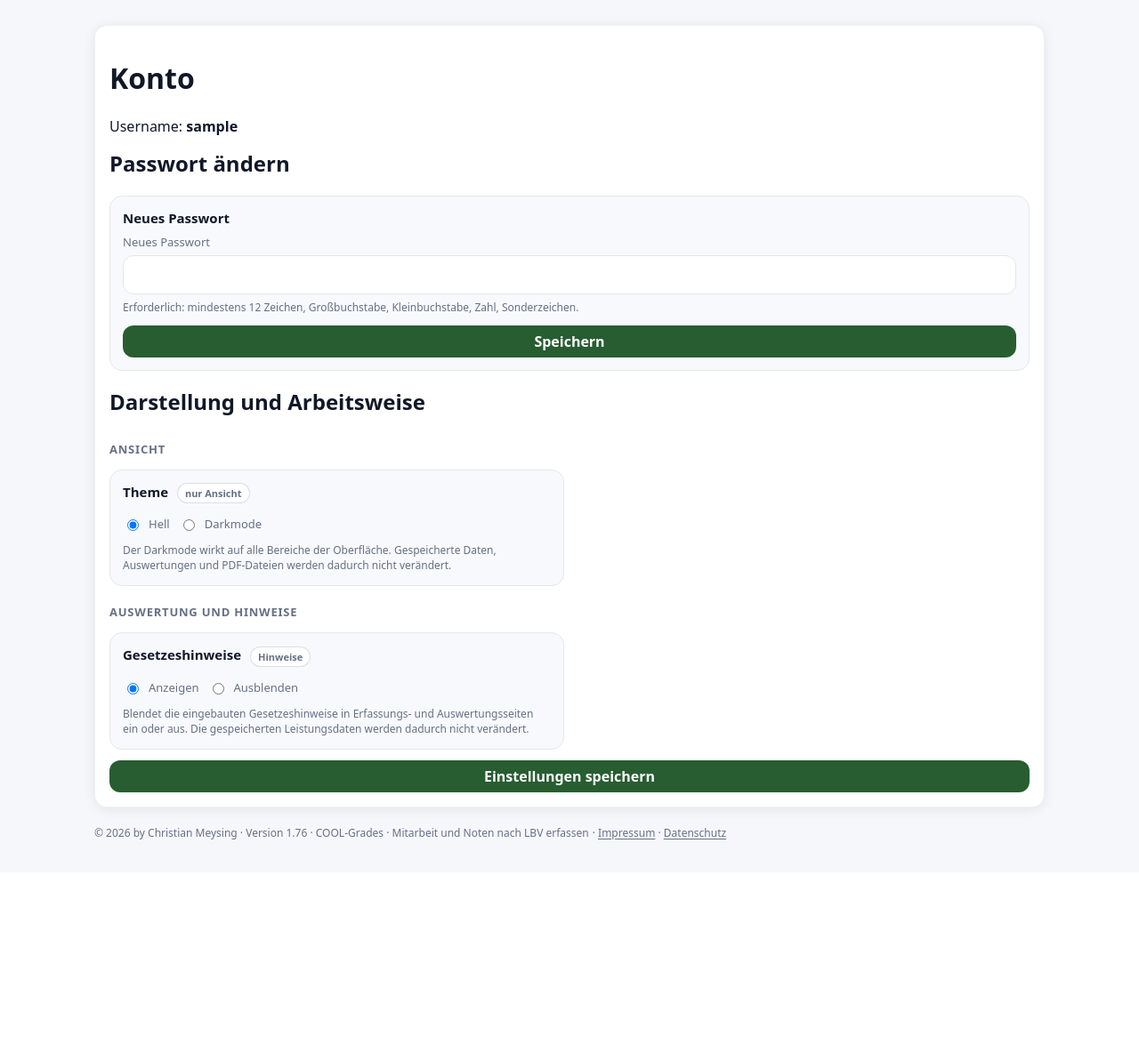
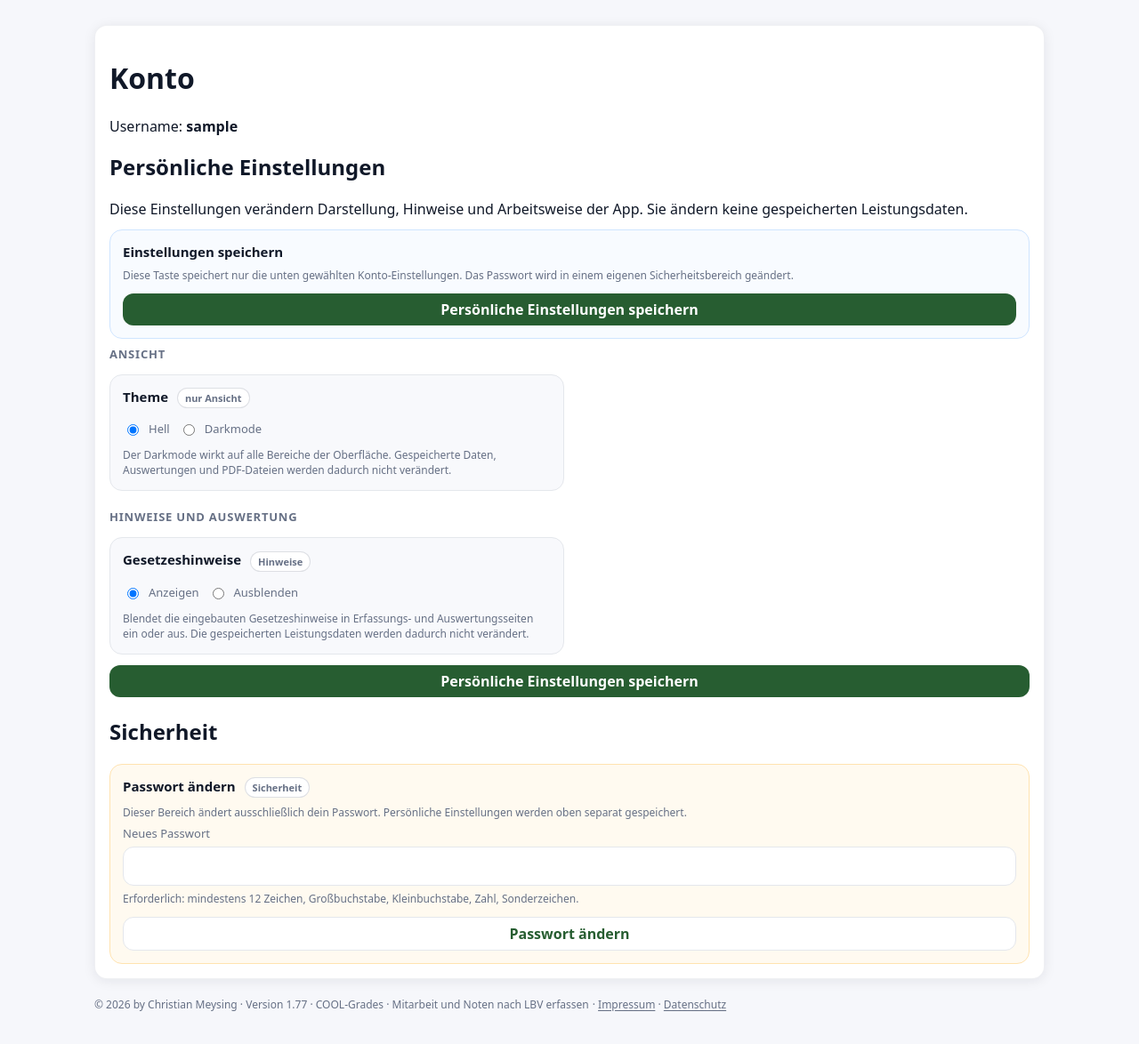
Before and after one commit to chrismey-71/cool-grades, a PHP site: page /account.php in a window 1280 px wide. Shown: the part 89-1263 px from the top of the page at 89% size. Before the commit the page ends 1033 px from the top, so only its background shows below. Run offline with PHP 8.4, Linux system fonts and the light colour scheme; the visitor is signed in with stand-in values (Sample User, id 1); data comes from the database, SQL or seed files in the repository; tables that the repository leaves empty hold one stand-in row (values such as "Sample post"); some libraries are stand-ins or nearby versions.

Commit message:
Version 1.77: Beurteilungszeitraum und Konto-UI verbessern

```diff
--- a/account.php
+++ b/account.php
@@ -79,97 +79,27 @@ render_header('Konto',$u);
 <div class="muted">Username: <b><?php echo h($u['username']); ?></b></div>
 <?php if($msg): ?><div class="card" style="border-color:#bfe5cd;background:#e8f5ee;margin-top:10px"><?php echo h($msg); ?></div><?php endif; ?>
 <?php if($err): ?><div class="card" style="border-color:#ffc6c0;background:#ffeceb;margin-top:10px"><?php echo h($err); ?></div><?php endif; ?>
-<h2 style="margin-top:14px">Passwort ändern</h2>
-<div class="settings-panel" style="margin-top:12px">
-  <form method="post" <?php echo dirty_form_attrs(); ?>>
-    <?php echo csrf_input(); ?>
-    <input type="hidden" name="action" value="password">
-    <div class="settings-panel-title">Neues Passwort</div>
-    <label class="muted">Neues Passwort</label>
-    <input class="input" type="password" name="new_password" required>
-    <div class="small muted settings-panel-note">Erforderlich: <?php echo h(password_policy_summary()); ?>.</div>
-    <div style="height:12px"></div><button class="btn">Speichern</button>
-  </form>
+
+<h2 id="account-display-workflow" style="margin-top:18px">Persönliche Einstellungen</h2>
+<div class="muted" style="margin-top:4px">
+  Diese Einstellungen verändern Darstellung, Hinweise und Arbeitsweise der App. Sie ändern keine gespeicherten Leistungsdaten.
 </div>
-
-<h2 id="account-display-workflow" style="margin-top:18px">Darstellung und Arbeitsweise</h2>
 <form method="post" <?php echo dirty_form_attrs(); ?>>
   <?php echo csrf_input(); ?>
   <input type="hidden" name="action" value="prefs">
+  <div class="settings-panel" style="margin-top:12px;border-color:#cfe5ff;background:#f8fbff">
+    <div style="display:flex;justify-content:space-between;align-items:center;gap:12px;flex-wrap:wrap">
+      <div>
+        <div class="settings-panel-title">Einstellungen speichern</div>
+        <div class="small muted">Diese Taste speichert nur die unten gewählten Konto-Einstellungen. Das Passwort wird in einem eigenen Sicherheitsbereich geändert.</div>
+      </div>
+      <button class="btn">Persönliche Einstellungen speichern</button>
+    </div>
+  </div>
 
   <div class="settings-grid">
-    <div class="col-12"><div class="settings-section-heading">Ansicht</div></div>
-    <div class="col-12 col-6">
-      <div class="settings-panel" id="account-pref-theme">
-        <div class="settings-panel-title">Theme <span class="setting-impact">nur Ansicht</span></div>
-        <div class="row" style="gap:10px;align-items:center">
-          <label style="display:flex;gap:8px;align-items:center;min-width:auto;flex:0 0 auto">
-            <input type="radio" name="pref_theme" value="light" style="width:auto" <?php echo (($u['pref_theme'] ?? '')!=='dark')?'checked':''; ?>>
-            <span>Hell</span>
-          </label>
-          <label style="display:flex;gap:8px;align-items:center;min-width:auto;flex:0 0 auto">
-            <input type="radio" name="pref_theme" value="dark" style="width:auto" <?php echo (($u['pref_theme'] ?? '')==='dark')?'checked':''; ?>>
-            <span>Darkmode</span>
-          </label>
-        </div>
-        <div class="small muted settings-panel-note">Der Darkmode wirkt auf alle Bereiche der Oberfläche. Gespeicherte Daten, Auswertungen und PDF-Dateien werden dadurch nicht verändert.</div>
-      </div>
-    </div>
-
-    <div class="col-12"><div class="settings-section-heading">Auswertung und Hinweise</div></div>
-    <div class="col-12 col-6">
-      <div class="settings-panel" id="account-pref-legal-hints">
-        <div class="settings-panel-title">Gesetzeshinweise <span class="setting-impact">Hinweise</span></div>
-        <div class="row" style="gap:10px;align-items:center">
-          <label style="display:flex;gap:8px;align-items:center;min-width:auto;flex:0 0 auto">
-            <input type="radio" name="pref_legal_hints_enabled" value="1" style="width:auto" <?php echo ((string)($u['pref_legal_hints_enabled'] ?? '1')!=='0')?'checked':''; ?>>
-            <span>Anzeigen</span>
-          </label>
-          <label style="display:flex;gap:8px;align-items:center;min-width:auto;flex:0 0 auto">
-            <input type="radio" name="pref_legal_hints_enabled" value="0" style="width:auto" <?php echo ((string)($u['pref_legal_hints_enabled'] ?? '1')==='0')?'checked':''; ?>>
-            <span>Ausblenden</span>
-          </label>
-        </div>
-        <div class="small muted settings-panel-note">Blendet die eingebauten Gesetzeshinweise in Erfassungs- und Auswertungsseiten ein oder aus. Die gespeicherten Leistungsdaten werden dadurch nicht verändert.</div>
-      </div>
-    </div>
-
     <?php if(($u['role'] ?? '')==='teacher'): ?>
-    <div class="col-12"><div class="settings-section-heading">Erfassung</div></div>
-    <div class="col-12 col-6">
-      <div class="settings-panel" id="account-pref-compact-forms">
-        <div class="settings-panel-title">Anzeige in Eingabefenstern <span class="setting-impact">Erfassung / Ansicht</span></div>
-        <div class="row" style="gap:10px;align-items:center">
-          <label style="display:flex;gap:8px;align-items:center;min-width:auto;flex:0 0 auto">
-            <input type="radio" name="pref_compact_forms_enabled" value="0" style="width:auto" <?php echo ((string)($u['pref_compact_forms_enabled'] ?? '0')!=='1')?'checked':''; ?>>
-            <span>Normal</span>
-          </label>
-          <label style="display:flex;gap:8px;align-items:center;min-width:auto;flex:0 0 auto">
-            <input type="radio" name="pref_compact_forms_enabled" value="1" style="width:auto" <?php echo ((string)($u['pref_compact_forms_enabled'] ?? '0')==='1')?'checked':''; ?>>
-            <span>Kompakt</span>
-          </label>
-        </div>
-        <div class="small muted settings-panel-note">Kompakt bündelt Eingabebereiche in Accordions. Normal belässt die Formulare wie bisher. Die gespeicherten Daten bleiben gleich.</div>
-      </div>
-    </div>
-
-    <div class="col-12 col-6">
-      <div class="settings-panel" id="account-pref-visual-contrast">
-        <div class="settings-panel-title">Farbliche Abhebung in Eingabebereichen und Menüs <span class="setting-impact">nur Ansicht</span></div>
-        <div class="row" style="gap:10px;align-items:center">
-          <label style="display:flex;gap:8px;align-items:center;min-width:auto;flex:0 0 auto">
-            <input type="radio" name="pref_visual_contrast" value="normal" style="width:auto" <?php echo (($u['pref_visual_contrast'] ?? 'normal')!=='high')?'checked':''; ?>>
-            <span>Normal</span>
-          </label>
-          <label style="display:flex;gap:8px;align-items:center;min-width:auto;flex:0 0 auto">
-            <input type="radio" name="pref_visual_contrast" value="high" style="width:auto" <?php echo (($u['pref_visual_contrast'] ?? 'normal')==='high')?'checked':''; ?>>
-            <span>Kontrastreich</span>
-          </label>
-        </div>
-        <div class="small muted settings-panel-note">Hebt Eingabebereiche und Menükarten farblich deutlicher voneinander ab. Die Auswahl verändert keine gespeicherten Daten.</div>
-      </div>
-    </div>
-
+    <div class="col-12"><div class="settings-section-heading">Schnelle Mitarbeitserfassung</div></div>
     <div class="col-12 col-6">
       <div class="settings-panel" id="account-pref-simple-participation">
         <div class="settings-panel-title">Vereinfachte Eingabe bei Mitarbeit <span class="setting-impact">Erfassung</span></div>
@@ -223,11 +153,114 @@ render_header('Konto',$u);
         <div class="small muted settings-panel-note">Zeigt in der Mitarbeit-Erfassung Schüler:innen mit den wenigsten oder keinen bisherigen Bewertungen in diesem Fach und dieser Klasse. Der Quick-Pick ist nur ein Vorschlag und speichert noch keine Auswahl.</div>
       </div>
     </div>
+
+    <div class="col-12"><div class="settings-section-heading">Formulare und Darstellung</div></div>
+    <div class="col-12 col-6">
+      <div class="settings-panel" id="account-pref-compact-forms">
+        <div class="settings-panel-title">Anzeige in Eingabefenstern <span class="setting-impact">Erfassung / Ansicht</span></div>
+        <div class="row" style="gap:10px;align-items:center">
+          <label style="display:flex;gap:8px;align-items:center;min-width:auto;flex:0 0 auto">
+            <input type="radio" name="pref_compact_forms_enabled" value="0" style="width:auto" <?php echo ((string)($u['pref_compact_forms_enabled'] ?? '0')!=='1')?'checked':''; ?>>
+            <span>Normal</span>
+          </label>
+          <label style="display:flex;gap:8px;align-items:center;min-width:auto;flex:0 0 auto">
+            <input type="radio" name="pref_compact_forms_enabled" value="1" style="width:auto" <?php echo ((string)($u['pref_compact_forms_enabled'] ?? '0')==='1')?'checked':''; ?>>
+            <span>Kompakt</span>
+          </label>
+        </div>
+        <div class="small muted settings-panel-note">Kompakt bündelt Eingabebereiche in Accordions. Normal belässt die Formulare wie bisher. Die gespeicherten Daten bleiben gleich.</div>
+      </div>
+    </div>
+
+    <div class="col-12 col-6">
+      <div class="settings-panel" id="account-pref-visual-contrast">
+        <div class="settings-panel-title">Farbliche Abhebung in Eingabebereichen und Menüs <span class="setting-impact">nur Ansicht</span></div>
+        <div class="row" style="gap:10px;align-items:center">
+          <label style="display:flex;gap:8px;align-items:center;min-width:auto;flex:0 0 auto">
+            <input type="radio" name="pref_visual_contrast" value="normal" style="width:auto" <?php echo (($u['pref_visual_contrast'] ?? 'normal')!=='high')?'checked':''; ?>>
+            <span>Normal</span>
+          </label>
+          <label style="display:flex;gap:8px;align-items:center;min-width:auto;flex:0 0 auto">
+            <input type="radio" name="pref_visual_contrast" value="high" style="width:auto" <?php echo (($u['pref_visual_contrast'] ?? 'normal')==='high')?'checked':''; ?>>
+            <span>Kontrastreich</span>
+          </label>
+        </div>
+        <div class="small muted settings-panel-note">Hebt Eingabebereiche und Menükarten farblich deutlicher voneinander ab. Die Auswahl verändert keine gespeicherten Daten.</div>
+      </div>
+    </div>
+
+    <div class="col-12 col-6">
+      <div class="settings-panel" id="account-pref-theme">
+        <div class="settings-panel-title">Theme <span class="setting-impact">nur Ansicht</span></div>
+        <div class="row" style="gap:10px;align-items:center">
+          <label style="display:flex;gap:8px;align-items:center;min-width:auto;flex:0 0 auto">
+            <input type="radio" name="pref_theme" value="light" style="width:auto" <?php echo (($u['pref_theme'] ?? '')!=='dark')?'checked':''; ?>>
+            <span>Hell</span>
+          </label>
+          <label style="display:flex;gap:8px;align-items:center;min-width:auto;flex:0 0 auto">
+            <input type="radio" name="pref_theme" value="dark" style="width:auto" <?php echo (($u['pref_theme'] ?? '')==='dark')?'checked':''; ?>>
+            <span>Darkmode</span>
+          </label>
+        </div>
+        <div class="small muted settings-panel-note">Der Darkmode wirkt auf alle Bereiche der Oberfläche. Gespeicherte Daten, Auswertungen und PDF-Dateien werden dadurch nicht verändert.</div>
+      </div>
+    </div>
+    <?php else: ?>
+    <div class="col-12"><div class="settings-section-heading">Ansicht</div></div>
+
+    <div class="col-12 col-6">
+      <div class="settings-panel" id="account-pref-theme">
+        <div class="settings-panel-title">Theme <span class="setting-impact">nur Ansicht</span></div>
+        <div class="row" style="gap:10px;align-items:center">
+          <label style="display:flex;gap:8px;align-items:center;min-width:auto;flex:0 0 auto">
+            <input type="radio" name="pref_theme" value="light" style="width:auto" <?php echo (($u['pref_theme'] ?? '')!=='dark')?'checked':''; ?>>
+            <span>Hell</span>
+          </label>
+          <label style="display:flex;gap:8px;align-items:center;min-width:auto;flex:0 0 auto">
+            <input type="radio" name="pref_theme" value="dark" style="width:auto" <?php echo (($u['pref_theme'] ?? '')==='dark')?'checked':''; ?>>
+            <span>Darkmode</span>
+          </label>
+        </div>
+        <div class="small muted settings-panel-note">Der Darkmode wirkt auf alle Bereiche der Oberfläche. Gespeicherte Daten, Auswertungen und PDF-Dateien werden dadurch nicht verändert.</div>
+      </div>
+    </div>
     <?php endif; ?>
+
+    <div class="col-12"><div class="settings-section-heading">Hinweise und Auswertung</div></div>
+    <div class="col-12 col-6">
+      <div class="settings-panel" id="account-pref-legal-hints">
+        <div class="settings-panel-title">Gesetzeshinweise <span class="setting-impact">Hinweise</span></div>
+        <div class="row" style="gap:10px;align-items:center">
+          <label style="display:flex;gap:8px;align-items:center;min-width:auto;flex:0 0 auto">
+            <input type="radio" name="pref_legal_hints_enabled" value="1" style="width:auto" <?php echo ((string)($u['pref_legal_hints_enabled'] ?? '1')!=='0')?'checked':''; ?>>
+            <span>Anzeigen</span>
+          </label>
+          <label style="display:flex;gap:8px;align-items:center;min-width:auto;flex:0 0 auto">
+            <input type="radio" name="pref_legal_hints_enabled" value="0" style="width:auto" <?php echo ((string)($u['pref_legal_hints_enabled'] ?? '1')==='0')?'checked':''; ?>>
+            <span>Ausblenden</span>
+          </label>
+        </div>
+        <div class="small muted settings-panel-note">Blendet die eingebauten Gesetzeshinweise in Erfassungs- und Auswertungsseiten ein oder aus. Die gespeicherten Leistungsdaten werden dadurch nicht verändert.</div>
+      </div>
+    </div>
   </div>
 
   <div style="height:12px"></div>
-  <button class="btn">Einstellungen speichern</button>
+  <button class="btn">Persönliche Einstellungen speichern</button>
 </form>
+
+<h2 id="account-password" style="margin-top:22px">Sicherheit</h2>
+<div class="settings-panel" style="margin-top:12px;border-color:#ffe3b0;background:#fffaf0">
+  <form method="post" <?php echo dirty_form_attrs(); ?>>
+    <?php echo csrf_input(); ?>
+    <input type="hidden" name="action" value="password">
+    <div class="settings-panel-title">Passwort ändern <span class="setting-impact">Sicherheit</span></div>
+    <div class="small muted settings-panel-note">Dieser Bereich ändert ausschließlich dein Passwort. Persönliche Einstellungen werden oben separat gespeichert.</div>
+    <label class="muted">Neues Passwort</label>
+    <input class="input" type="password" name="new_password" required autocomplete="new-password">
+    <div class="small muted settings-panel-note">Erforderlich: <?php echo h(password_policy_summary()); ?>.</div>
+    <div style="height:12px"></div><button class="btn secondary">Passwort ändern</button>
+  </form>
+</div>
 </div></div></div>
 <?php render_footer(); ?>
--- a/lib/final_assessments.php
+++ b/lib/final_assessments.php
@@ -37,6 +37,12 @@ function final_assessment_default_scope(?array $periodSet = null, ?string $date
     if($semester2From !== '' && $semester2To !== '' && $date >= $semester2From && $date <= $semester2To){
       if($assessmentSystem === 'yearly') return 'year';
       return 'semester2';
+    }
+    if((int)($periodSet['is_current'] ?? 0) === 1 && $semester1From !== '' && $date < $semester1From){
+      return 'semester1';
+    }
+    if((int)($periodSet['is_current'] ?? 0) === 1 && $semester2To !== '' && $date > $semester2To){
+      return $assessmentSystem === 'yearly' ? 'year' : 'semester2';
     }
   }
 
--- a/version.json
+++ b/version.json
@@ -1 +1 @@
-{"a":1,"b":76}
+{"a":1,"b":77}
```
Also changed, not shown: reports.php (+5 -7 lines), tools/final_assessment_smoke.php (+14 -0 lines), CHANGELOG.md.
